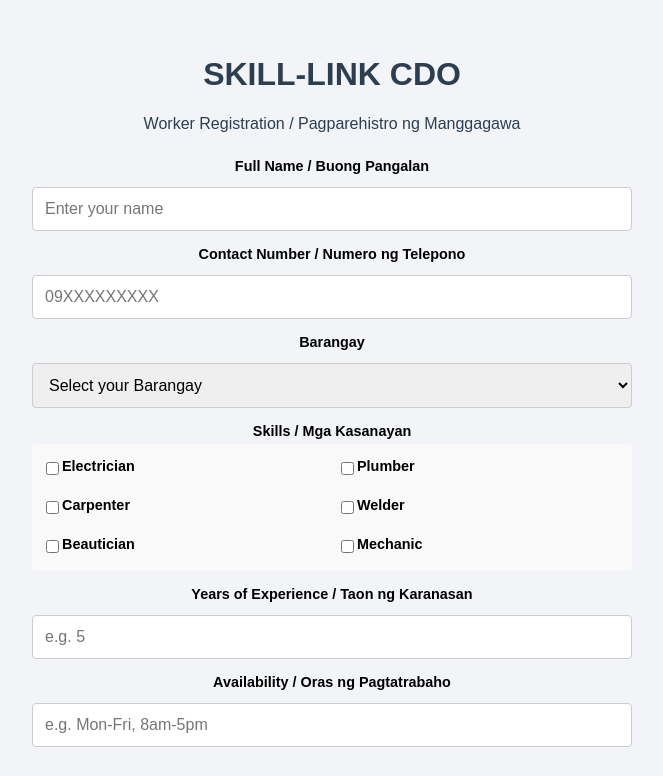
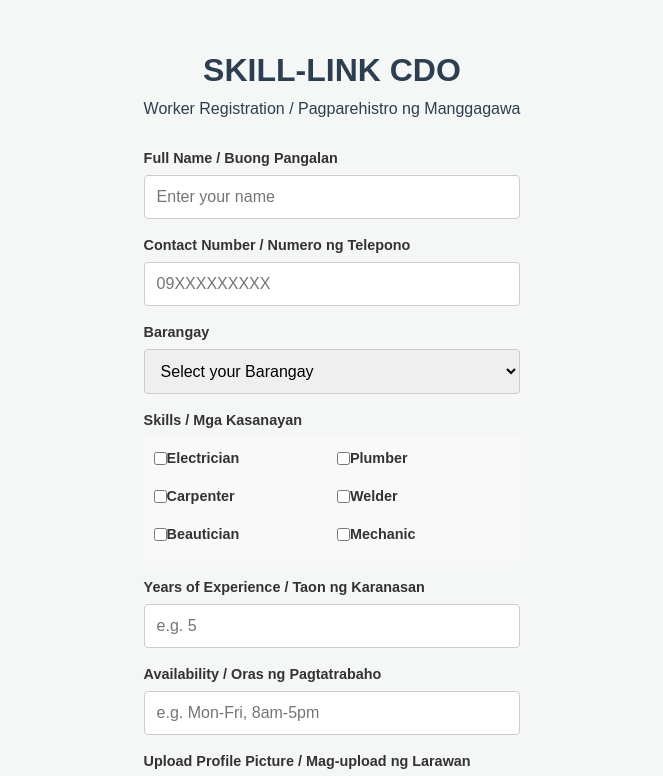
Before and after one commit to Quenie-Ann/skill-link-cdo, a React (Create React App) app: page / in a window 1280 px wide. Shown: the top 776 px of the page, without its empty margins (308-971 px from the left). Built offline with nearby package versions, Linux system fonts and the light colour scheme.

Commit message:
Updated Title name and Logo style

```diff
--- a/public/index.html
+++ b/public/index.html
@@ -2,13 +2,9 @@
 <html lang="en">
   <head>
     <meta charset="utf-8" />
-    <link rel="icon" href="%PUBLIC_URL%/favicon.ico" />
+    <link rel="icon" href="%PUBLIC_URL%/logo-skill-link.png" />
     <meta name="viewport" content="width=device-width, initial-scale=1" />
     <meta name="theme-color" content="#000000" />
-    <meta
-      name="description"
-      content="Web site created using create-react-app"
-    />
     <link rel="apple-touch-icon" href="%PUBLIC_URL%/logo192.png" />
     <!--
       manifest.json provides metadata used when your web app is installed on a
@@ -24,7 +20,7 @@
       work correctly both with client-side routing and a non-root public URL.
       Learn how to configure a non-root public URL by running `npm run build`.
     -->
-    <title>React App</title>
+    <title>Skill-Link CDO</title>
   </head>
   <body>
     <noscript>You need to enable JavaScript to run this app.</noscript>
--- a/src/App.css
+++ b/src/App.css
@@ -1,38 +1,20 @@
-.App {
-  text-align: center;
+/* Reset and base styles */
+* {
+  box-sizing: border-box;
+  margin: 0;
+  padding: 0;
 }
 
-.App-logo {
-  height: 40vmin;
-  pointer-events: none;
+body {
+  background-color: #f4f7f6; /* Light grey for better readability */
+  line-height: 1.6;
+  color: #333;
 }
 
-@media (prefers-reduced-motion: no-preference) {
-  .App-logo {
-    animation: App-logo-spin infinite 20s linear;
-  }
+.App {
+  display: flex;
+  justify-content: center;
+  align-items: flex-start;
+  min-height: 100vh;
+  padding: 10px;
 }
-
-.App-header {
-  background-color: #282c34;
-  min-height: 100vh;
-  display: flex;
-  flex-direction: column;
-  align-items: center;
-  justify-content: center;
-  font-size: calc(10px + 2vmin);
-  color: white;
-}
-
-.App-link {
-  color: #61dafb;
-}
-
-@keyframes App-logo-spin {
-  from {
-    transform: rotate(0deg);
-  }
-  to {
-    transform: rotate(360deg);
-  }
-}
--- a/src/components/WorkerRegistration.js
+++ b/src/components/WorkerRegistration.js
@@ -2,7 +2,7 @@
 import './WorkerRegistration.css';
 
 const WorkerRegistration = () => {
-  // Dynamic data for dropdowns and checklists [cite: 5, 49]
+  // Dynamic data for dropdowns and checklists
   const barangays = ["Nazareth", "Macasandig", "Carmen", "Kauswagan", "Lapasan"];
   const skillsList = ["Electrician", "Plumber", "Carpenter", "Welder", "Beautician", "Mechanic"];
 
@@ -74,6 +74,11 @@
           <input type="text" placeholder="e.g. Mon-Fri, 8am-5pm" />
         </section>
 
+        <section className="form-group">
+          <label>Upload Profile Picture / Mag-upload ng Larawan</label>
+          <input type="file" accept="image/*" />
+        </section>
+
         <button type="submit" className="submit-btn">
           Submit / I-save ang Profile
         </button>
--- a/src/index.css
+++ b/src/index.css
@@ -1,29 +1,13 @@
 body {
-  font-family: Arial, sans-serif;
-  background-color: #f2f4f7;
+  margin: 0;
+  font-family: -apple-system, BlinkMacSystemFont, 'Segoe UI', 'Roboto', 'Oxygen',
+    'Ubuntu', 'Cantarell', 'Fira Sans', 'Droid Sans', 'Helvetica Neue',
+    sans-serif;
+  -webkit-font-smoothing: antialiased;
+  -moz-osx-font-smoothing: grayscale;
 }
 
-.form-container {
-  display: flex;
-  justify-content: center;
-  padding: 2rem;
+code {
+  font-family: source-code-pro, Menlo, Monaco, Consolas, 'Courier New',
+    monospace;
 }
-
-.form-card {
-  background: white;
-  padding: 2rem;
-  width: 400px;
-  border-radius: 8px;
-}
-
-form {
-  display: flex;
-  flex-direction: column;
-}
-
-input,
-select,
-button {
-  margin-top: 8px;
-  padding: 8px;
-}
```
Also changed, not shown: public/logo-skill-link.png (added).
